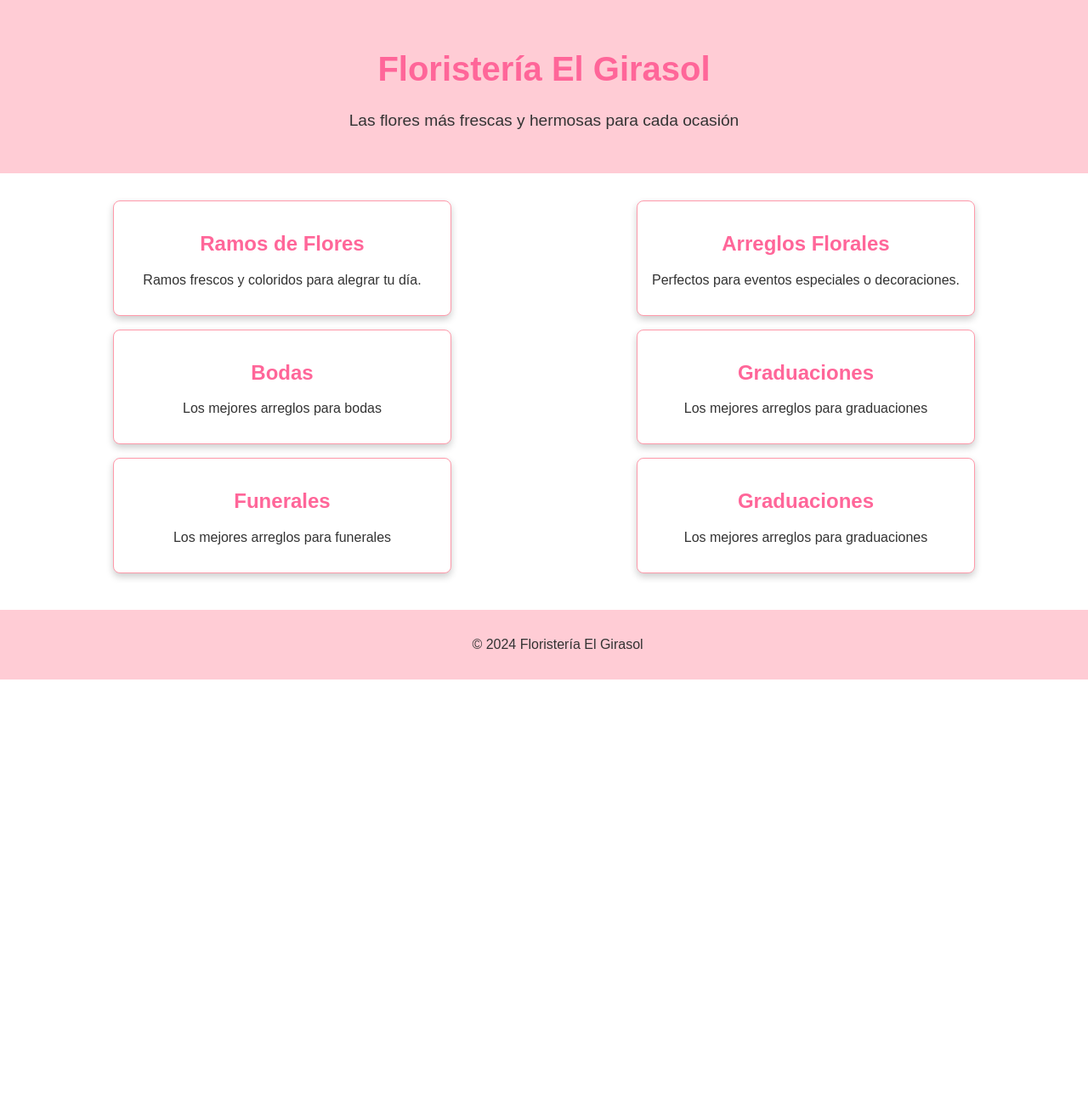
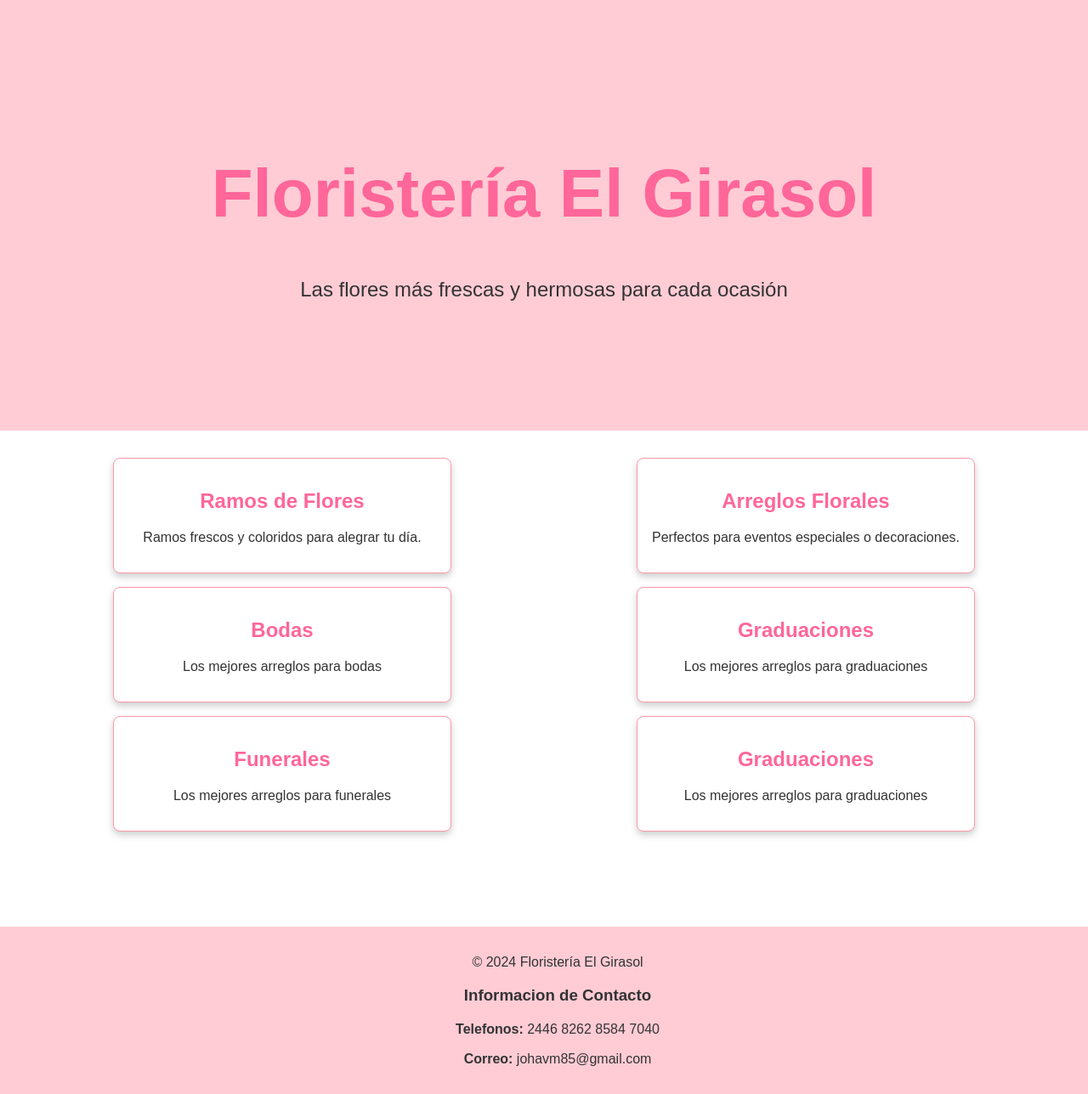
Before and after one commit to danielpenadoordonez/ElGirasol, a React (Create React App) app: page / in a window 1280 px wide. Shown: the top 1288 px of the page at 85% size. Before the commit the page ends 800 px from the top, so only its background shows below. Built offline with nearby package versions, Linux system fonts and the light colour scheme.

Commit message:
Footer improvement

```diff
--- a/public/index.html
+++ b/public/index.html
@@ -24,7 +24,7 @@
       work correctly both with client-side routing and a non-root public URL.
       Learn how to configure a non-root public URL by running `npm run build`.
     -->
-    <title>React App</title>
+    <title>Floristeria el Girasol</title>
   </head>
   <body>
     <noscript>You need to enable JavaScript to run this app.</noscript>
--- /dev/null
+++ b/src/components/footer/Footer.css
@@ -0,0 +1,10 @@
+.footer {
+    padding: 1rem;
+    margin-top: 5rem;
+    background-color: var(--main-color);
+    color: var(--text-color);
+    text-align: center;
+    line-height: 1.2;
+    position: absolute;
+    width: 100%;
+}
--- /dev/null
+++ b/src/components/footer/Footer.js
@@ -0,0 +1,15 @@
+import React from "react";
+import './Footer.css';
+
+const Footer = () => {
+    return(
+    <footer className="footer">
+        <p>© 2024 Floristería El Girasol</p>
+        <h3>Informacion de Contacto</h3>
+        <p><b>Telefonos:</b>  2446 8262  8584 7040</p>
+        <p><b>Correo:</b>  johavm85@gmail.com</p>
+    </footer>
+    )
+}
+
+export default Footer;
--- a/src/components/home/Home.css
+++ b/src/components/home/Home.css
@@ -12,17 +12,17 @@
   }
 
   .header {
-    padding: 2rem;
+    padding: 8rem;
     background-color: var(--main-color);
   }
 
   .title {
-    font-size: 2.5rem;
+    font-size:5rem;
     color: #ff6699; /* Un tono más oscuro de rosado */
   }
 
   .subtitle {
-    font-size: 1.2rem;
+    font-size: 1.5rem;
     color: var(--text-color);
   }
 
@@ -65,13 +65,3 @@
     font-size: 1.5rem;
     color: #ff6699;
   }
-
-  .footer {
-    padding: 1rem;
-    background-color: var(--main-color);
-    color: var(--text-color);
-    text-align: center;
-    position: absolute;
-    bottom: 0;
-    width: 100%;
-  }
--- a/src/components/home/Home.js
+++ b/src/components/home/Home.js
@@ -1,6 +1,6 @@
-// src/HomePage.js
 import React from "react";
 import "./Home.css";
+import Footer from "../footer/Footer";
 
 const Home = () => {
   return (
@@ -37,9 +37,7 @@ const Home = () => {
         </div>
       </section>
 
-      <footer className="footer">
-        <p>© 2024 Floristería El Girasol</p>
-      </footer>
+      <Footer />
     </div>
   );
 };
```
